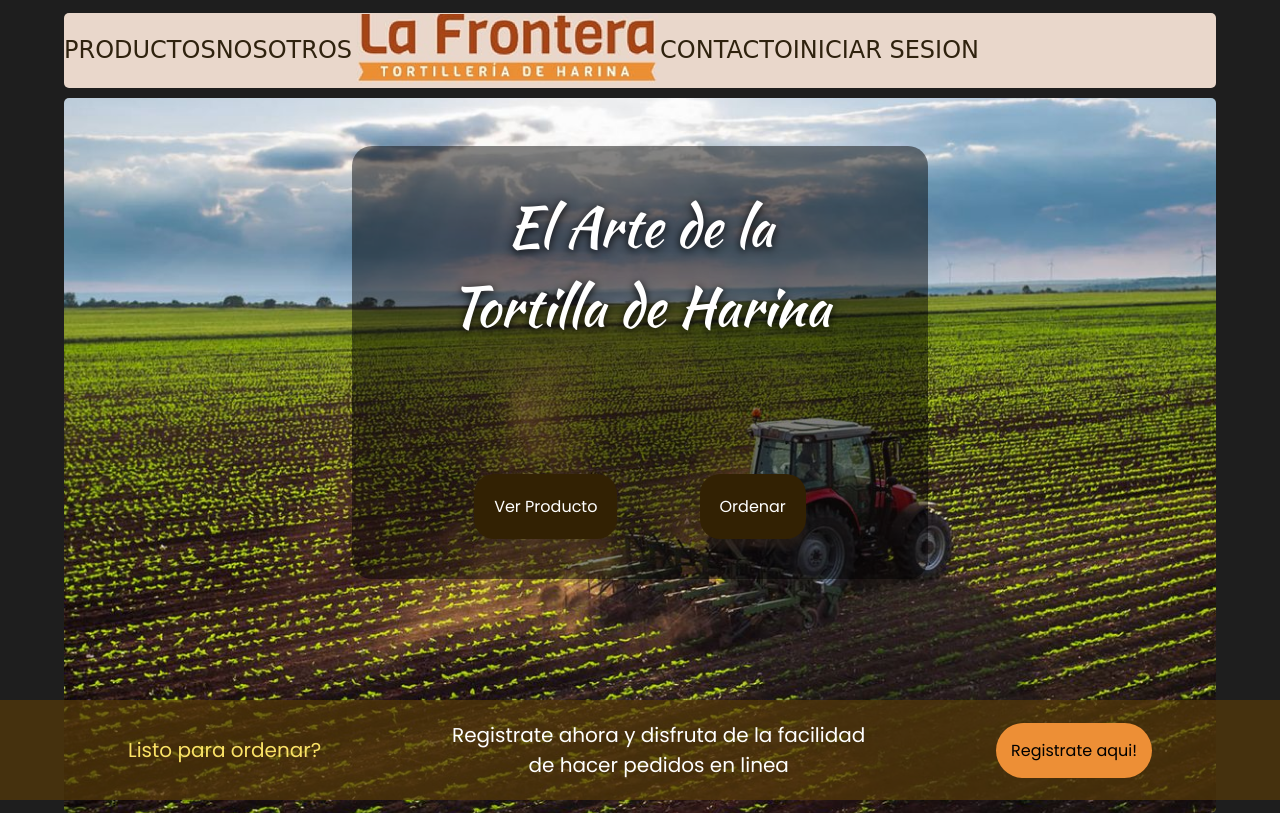
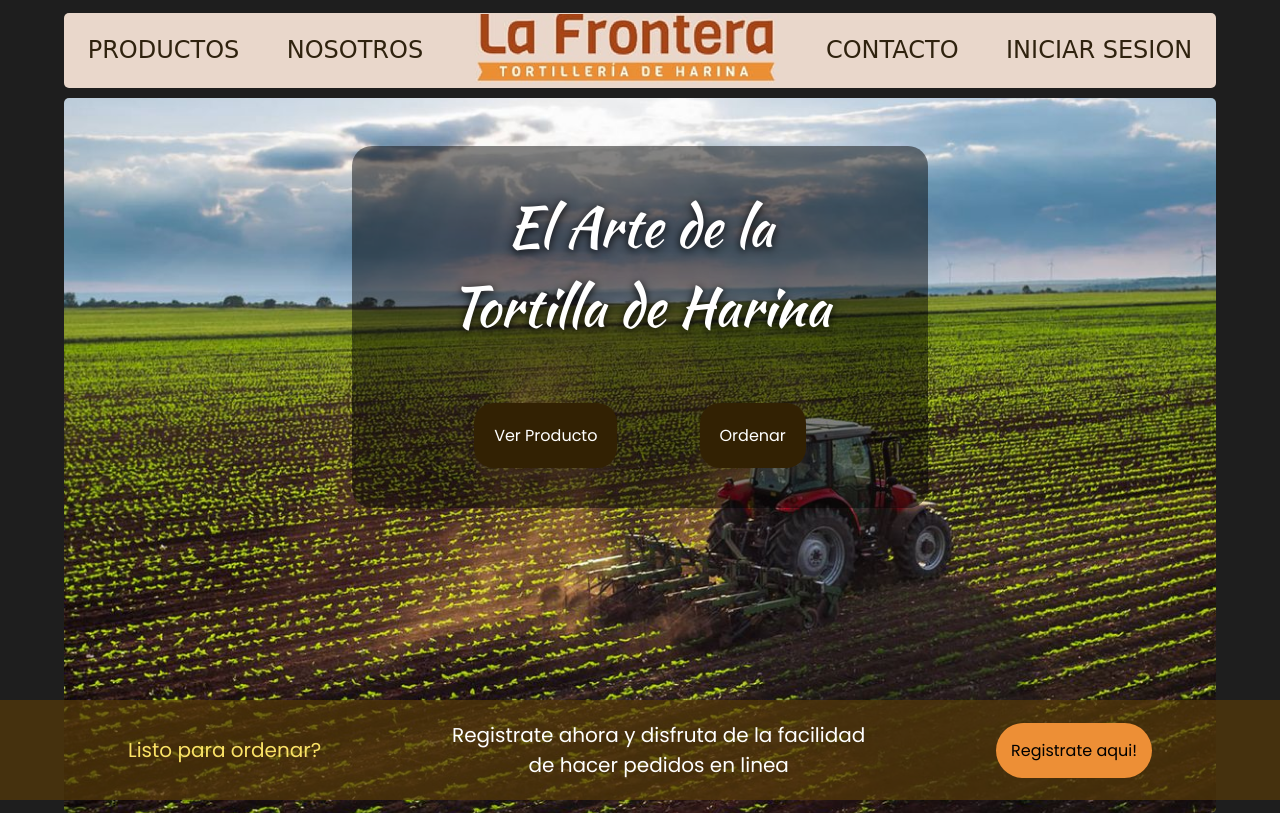
Before and after one commit to tortilleriaLaFrontera/Tortilleria, a PHP site: page / in a window 1280 px wide. Run offline with PHP 8.4, Linux system fonts and the light colour scheme.

Commit message:
correccion a menu de pc

```diff
--- a/css/cont-index.css
+++ b/css/cont-index.css
@@ -13,9 +13,9 @@ main{
     margin: 3rem;
     padding: 2.5rem;
     align-items:center;
-    row-gap: 8em;
+    row-gap: 3.5625rem;
     justify-content: space-evenly;
-    border-radius: 20px;
+    border-radius: 1.25rem;
 
 }
 .caja-flotante p {
--- a/css/main.css
+++ b/css/main.css
@@ -52,7 +52,9 @@ header {
     margin-bottom: 0.625rem;
     border-radius: 0.3125rem;
     display: flex;
+
     > .links {
+        width: 100%;
         line-height: 1;
         display: flex;
         justify-content:space-around;
```
